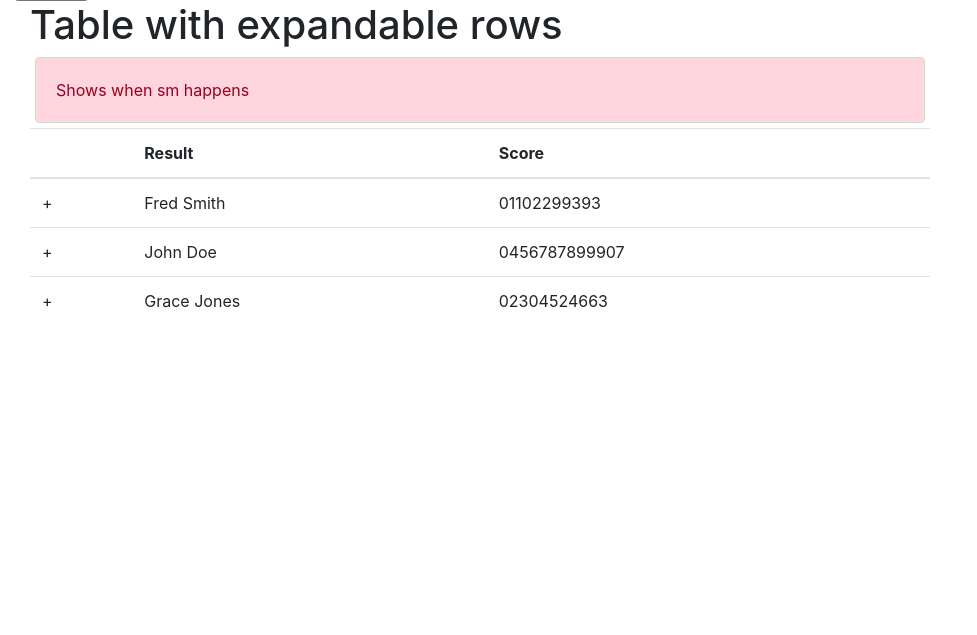
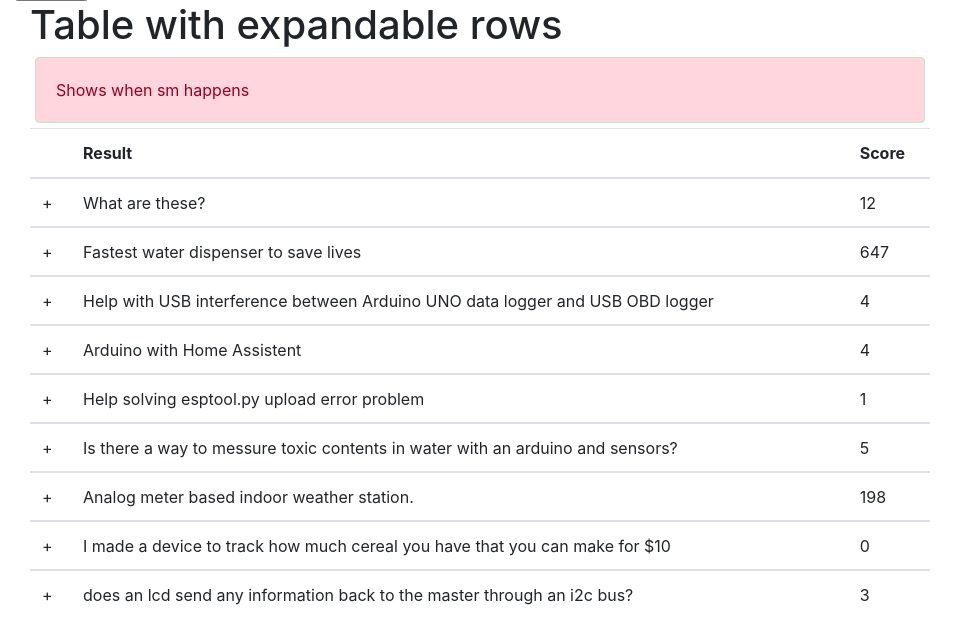
Before and after one commit to lpurgitoryl/crawler, a Flask app: page / in a window 1280 px wide. Shown: the part 476-1111 px from the top of the page, without its empty margins (0-977 px from the left). Before the commit the page ends 784 px from the top, so only its background shows below. Run offline with Flask 3, Linux system fonts and the light colour scheme; some libraries are stand-ins or nearby versions.

Commit message:
spawn results based on json

```diff
--- a/partB_webUI/templates/index.html
+++ b/partB_webUI/templates/index.html
@@ -65,10 +65,15 @@
     }
     .childTableRow {
         display: none;
+        border-radius: 25px;
+        border: 2px solid #D3D3D3;
+        background-color: #D3D3D3;
     }
     .childTableRow table {
         border: 2px solid #555;
     }
+
+
     </style>
 
 <div class="wrapper">
@@ -79,7 +84,7 @@
     </header>
     <div class="container">
     <p class="alert alert-success">Shows when sm happens</p>
-  <table class="table">
+  <table class="table" id="myTable">
       <thead>
           <tr>
               <th></th>
@@ -87,94 +92,8 @@
               <th>Score</th>
           </tr>
       </thead>
-      <tr>
-          <td><span class="expandChildTable"></span></td>
-          <td>Fred Smith</td>
-          <td>01102299393</td>
-      </tr>
-      <tr class="childTableRow">
-          <td colspan="3">
-              <h5>Account Detils</h5>
-              <table class="table">
-                  <thead>
-                  <tr>
-                      <th>Date</th>
-                      <th>Description</th>
-                      <th>Amount</th>
-                  </tr>
-                  </thead>
-                  <tbody>
-                      <tr>
-                          <td>2021-03-01</td>
-                          <td>Goods</td>
-                          <td>100.00</td>
-                      </tr>
-                      <tr>
-                          <td>2021-03-02</td>
-                          <td>Materials</td>
-                          <td>200.00</td>
-                      </tr>
-                  </tbody>
-              </table>
-          </td>
-      </tr>
-      <tr>
-          <td><span class="expandChildTable"></span></td>
-          <td>John Doe</td>
-          <td>0456787899907</td>
-      </tr>
-      <tr class="childTableRow">
-          <td colspan="3">
-              <h5>Account Detils</h5>
-              <table class="table">
-                  <thead>
-                  <tr>
-                      <th>Date</th>
-                      <th>Description</th>
-                      <th>Amount</th>
-                  </tr>
-                  </thead>
-                  <tbody>
-                      <tr>
-                          <td>2021-03-07</td>
-                          <td>Food</td>
-                          <td>150.00</td>
-                      </tr>
-                      <tr>
-                          <td>2021-03-10</td>
-                          <td>Vehicles</td>
-                          <td>240.00</td>
-                      </tr>
-                  </tbody>
-              </table>
-          </td>
-      </tr>
-      <tr>
-          <td><span class="expandChildTable"></span></td>
-          <td>Grace Jones</td>
-          <td>02304524663</td>
-      </tr>
-      <tr class="childTableRow">
-          <td colspan="3">
-              <h5>Account Detils</h5>
-              <table class="table">
-                  <thead>
-                  <tr>
-                      <th>Date</th>
-                      <th>Description</th>
-                      <th>Amount</th>
-                  </tr>
-                  </thead>
-                  <tbody>
-                      <tr>
-                          <td>2021-03-05</td>
-                          <td>Equipment</td>
-                          <td>230.00</td>
-                      </tr>
-                  </tbody>
-              </table>
-          </td>
-      </tr>
+
+
   </table>
   </div>
   </div>
@@ -190,5 +109,117 @@
       })
   });
   </script>
+  <script>
+    var myArray = [
+    {
+        "title": "What are these?",
+        "score": 12,
+        "id": "133w2zb",
+        "url": "https://i.redd.it/q2rbj37r83xa1.jpg",
+        "num_comments": 19,
+        "body": "I bought a large assortment of arduino and raspberry pi components at a yard sale. These are the only things I don\u2019t recognize, no numbers on it to go off",
+        "created": 1682871424.0
+    },
+    {
+        "title": "Fastest water dispenser to save lives",
+        "score": 647,
+        "id": "1330ape",
+        "url": "https://v.redd.it/9pggcxr6puwa1",
+        "num_comments": 49,
+        "body": "",
+        "created": 1682785994.0
+    },
+    {
+        "title": "Help with USB interference between Arduino UNO data logger and USB OBD logger",
+        "score": 4,
+        "id": "13416oe",
+        "url": "https://v.redd.it/oq4ecsxma4xa1",
+        "num_comments": 6,
+        "body": "Does anyone know how to get rid of interference between my arduino UNO data logger and my OBD data logger? You can see as soon as I plug in the OBD USB the pressure values bug out. \n\nBasically I am using an UNO to read temp and pressure data for our race truck. I also need to use the OBD data logger to monitor data. The arduino is passing serial data to the computer and then I wrote a python script to present and record in this GUI. I have tried all the different ports as well as getting a powered USB hub to plug one of the cables into, nothing seems to work. Any help is appreciated. \n\nTopped off with attempting to plug the ISB in the wrong way. ",
+        "created": 1682884192.0
+    },
+    {
+        "title": "Arduino with Home Assistent",
+        "score": 4,
+        "id": "1342ydj",
+        "url": "https://www.reddit.com/r/arduino/comments/1342ydj/arduino_with_home_assistent/",
+        "num_comments": 1,
+        "body": "Im very new in this thing, thats why I dont know very much. My question is, if i can control my Arduino IoT Cloud with google home Assistent or any other Assistent. I want to control them by speaking.",
+        "created": 1682888624.0
+    },
+    {
+        "title": "Help solving esptool.py upload error problem",
+        "score": 1,
+        "id": "134aswn",
+        "url": "https://www.reddit.com/r/arduino/comments/134aswn/help_solving_esptoolpy_upload_error_problem/",
+        "num_comments": 4,
+        "body": "ESP8266 Error in esptool.py when uploading program. Please help.\n\nMy ESP8266 was running perfectly two days back. But today it started showing this message when I tried to upload any program to it, even if code compile correctly.\n\nError message:\n\"A fatal [esptool.py] error occurred: Cannot configure the port, something went wrong. Original message: PermissionError(13, 'A device attached to the system is not functioning.', None, 31)\"\n\nMore Information: esp8266 was working fine two days before. Today i after some updates in ardiuno Ide and Esp8266 library, it started showing this error. I also tried deleting ide and esp board library and reinstalling but not working. \nIf there is no solution,should i order new one? \nPlease help.",
+        "created": 1682909758.0
+    },
+    {
+        "title": "Is there a way to messure toxic contents in water with an arduino and sensors?",
+        "score": 5,
+        "id": "133z4yh",
+        "url": "https://www.reddit.com/r/arduino/comments/133z4yh/is_there_a_way_to_messure_toxic_contents_in_water/",
+        "num_comments": 5,
+        "body": "Obviously bacteria would be difficult to messure with sensors, but what about heavy metals? Is there an arduino sensor for that?",
+        "created": 1682879041.0
+    },
+    {
+        "title": "Analog meter based indoor weather station.",
+        "score": 198,
+        "id": "1335u1f",
+        "url": "https://i.redd.it/y8m3t4uocxwa1.png",
+        "num_comments": 12,
+        "body": "Displays indoor temp, humidity, barometric pressure and pressure trends.",
+        "created": 1682800107.0
+    },
+    {
+        "title": "I made a device to track how much cereal you have that you can make for $10",
+        "score": 0,
+        "id": "1348d30",
+        "url": "https://youtu.be/IKeSMpT3GLU",
+        "num_comments": 18,
+        "body": "",
+        "created": 1682902721.0
+    },
+    {
+        "title": "does an lcd send any information back to the master through an i2c bus?",
+        "score": 3,
+        "id": "133z902",
+        "url": "https://www.reddit.com/r/arduino/comments/133z902/does_an_lcd_send_any_information_back_to_the/",
+        "num_comments": 4,
+        "body": "When connecting an lcd to an Arduino over i2c, does the screen send any information to the Arduino, such as a signal that it is ready to start receiving data, or perhaps a message to say if it has encountered any errors?\n\nThe other day, out of curiosity, I hooked up 2 lcd's with the same i2c address to the same bus on an Arduino, and to my surprise, it actually works perfectly. Everything I send to the screens appears perfectly on both screens. This was a surprising result because I had always learned that 2 devices cannot use the same i2c address without causing collisions.\n\nTo me, there seems to be only 2 possible explanations, and I'm curious which one is correct, or if there's another solution I'm not seeing. Either (1) the screens do not send any information back to the Arduino, they only receive data, or (2), they do send some data back, but they coincidentally are always sending it in perfect unison so they never notice a collision with each other.\n\nI find the second explanation to be less believable, but I'm curious to know why this setup works so perfectly. Could this be reliably expanded? If I for some reason wanted to build something that had 5 or more screens that all displayed the same information, could I just keep adding on more screens that share the same i2c address?",
+        "created": 1682879323.0
+    }
+]
+
+buildTable(myArray)
+
+
+
+function buildTable(data){
+    var table = document.getElementById('myTable')
+
+    for (var i = 0; i < data.length; i++){
+        var newRow =
+        `<tr>
+            <td><span class="expandChildTable"></span></td>
+            <td>${data[i].title}</td>
+            <td>${data[i].score}</td>
+        </tr>
+        <tr class="childTableRow">
+            <td colspan="3">
+              <p>${data[i].body}</p>
+            </td>
+        </tr>
+        <tr>`;
+
+        table.innerHTML += newRow;
+
+    }
+}
+
+</script>
 
 {% endblock %}
```
